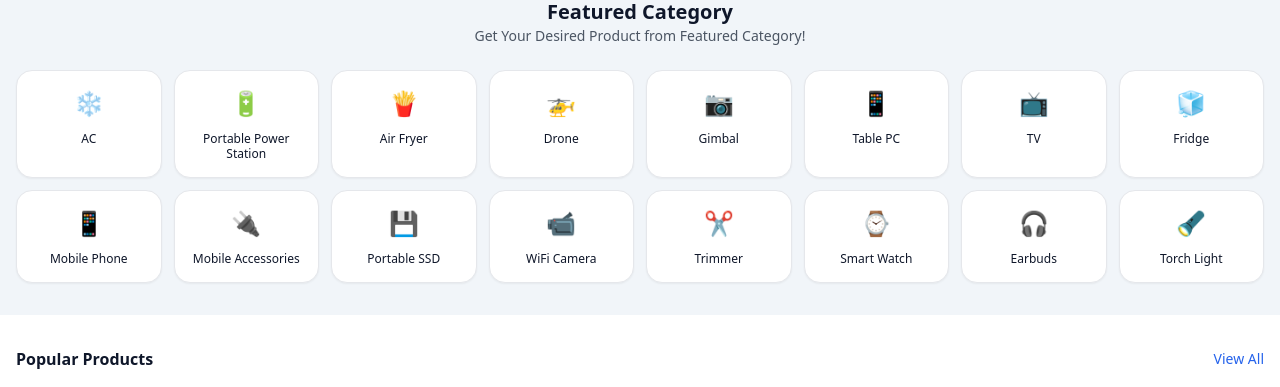
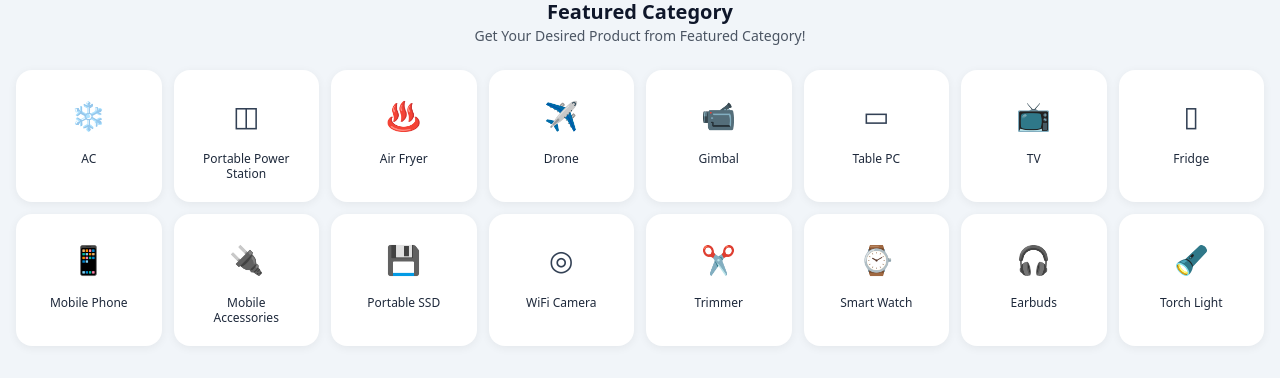
Before and after one commit to DevVerse0/Budget-Bazaar, a Next.js app in the folder frontend/: page / in a window 1280 px wide. Shown: the part 764-1151 px from the top of the page. Built offline with nearby package versions, Linux system fonts and the light colour scheme; no server answers; the database is empty.

Commit message:
polish: featured category premium line icons, deeper shadow, hover lift

```diff
--- a/frontend/src/app/page.tsx
+++ b/frontend/src/app/page.tsx
@@ -30,9 +30,12 @@ export default function Home(){
         <p className="text-sm text-gray-600 text-center mb-6">Get Your Desired Product from Featured Category!</p>
         <div className="grid grid-cols-4 md:grid-cols-8 gap-3">
           {[
-            {name:'AC',slug:'ac',e:'❄️'}, {name:'Portable Power Station',slug:'portable-power-station',e:'🔋'}, {name:'Air Fryer',slug:'air-fryer',e:'🍟'}, {name:'Drone',slug:'drone',e:'🚁'}, {name:'Gimbal',slug:'gimbal',e:'📷'}, {name:'Table PC',slug:'table-pc',e:'📱'}, {name:'TV',slug:'tv',e:'📺'}, {name:'Fridge',slug:'fridge',e:'🧊'},
-            {name:'Mobile Phone',slug:'mobile-phone',e:'📱'}, {name:'Mobile Accessories',slug:'mobile-accessories',e:'🔌'}, {name:'Portable SSD',slug:'portable-ssd',e:'💾'}, {name:'WiFi Camera',slug:'wifi-camera',e:'📹'}, {name:'Trimmer',slug:'trimmer',e:'✂️'}, {name:'Smart Watch',slug:'smart-watch',e:'⌚'}, {name:'Earbuds',slug:'earbuds',e:'🎧'}, {name:'Torch Light',slug:'torch-light',e:'🔦'},
-          ].map(c=><a key={c.slug} href={`/shop?category=${c.slug}`} className="bg-white rounded-2xl p-4 text-center shadow-sm hover:shadow-lg card-hover border"><div className="text-2xl">{c.e}</div><p className="mt-3 text-xs font-medium leading-tight">{c.name}</p></a>)}
+            {name:'AC',slug:'ac',icon:'❄'}, {name:'Portable Power Station',slug:'portable-power-station',icon:'◫'}, {name:'Air Fryer',slug:'air-fryer',icon:'♨'}, {name:'Drone',slug:'drone',icon:'✈'}, {name:'Gimbal',slug:'gimbal',icon:'📹'}, {name:'Table PC',slug:'table-pc',icon:'▭'}, {name:'TV',slug:'tv',icon:'📺'}, {name:'Fridge',slug:'fridge',icon:'▯'},
+            {name:'Mobile Phone',slug:'mobile-phone',icon:'📱'}, {name:'Mobile Accessories',slug:'mobile-accessories',icon:'🔌'}, {name:'Portable SSD',slug:'portable-ssd',icon:'💾'}, {name:'WiFi Camera',slug:'wifi-camera',icon:'◎'}, {name:'Trimmer',slug:'trimmer',icon:'✂'}, {name:'Smart Watch',slug:'smart-watch',icon:'⌚'}, {name:'Earbuds',slug:'earbuds',icon:'🎧'}, {name:'Torch Light',slug:'torch-light',icon:'🔦'},
+          ].map(c=><a key={c.slug} href={`/shop?category=${c.slug}`} className="bg-white rounded-2xl p-5 text-center shadow-[0_2px_10px_rgba(0,0,0,0.06)] hover:shadow-[0_8px_25px_rgba(0,0,0,0.12)] hover:-translate-y-1 transition-all border border-transparent hover:border-gold/20 group">
+            <div className="w-12 h-12 mx-auto flex items-center justify-center text-slate-700 group-hover:text-gold transition"><span className="text-[28px] font-light">{c.icon}</span></div>
+            <p className="mt-3 text-xs font-medium leading-tight text-slate-800">{c.name}</p>
+          </a>)}
         </div>
       </div>
     </section>
```
